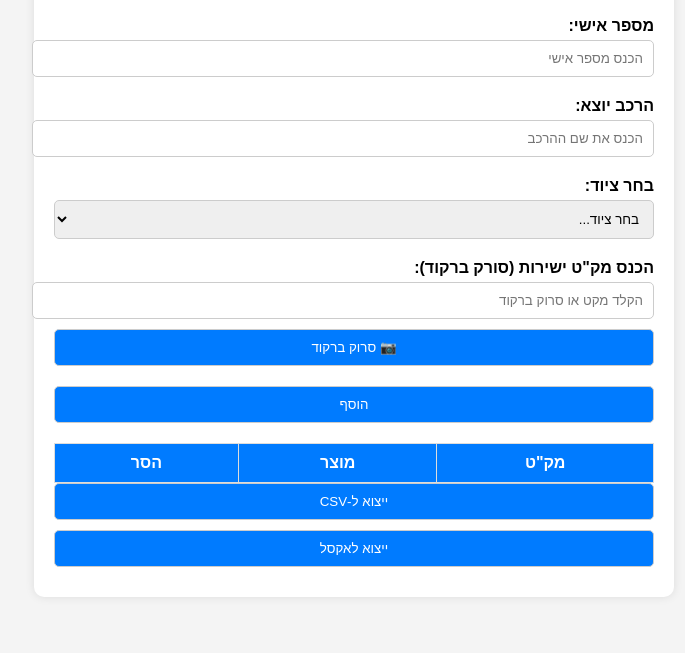
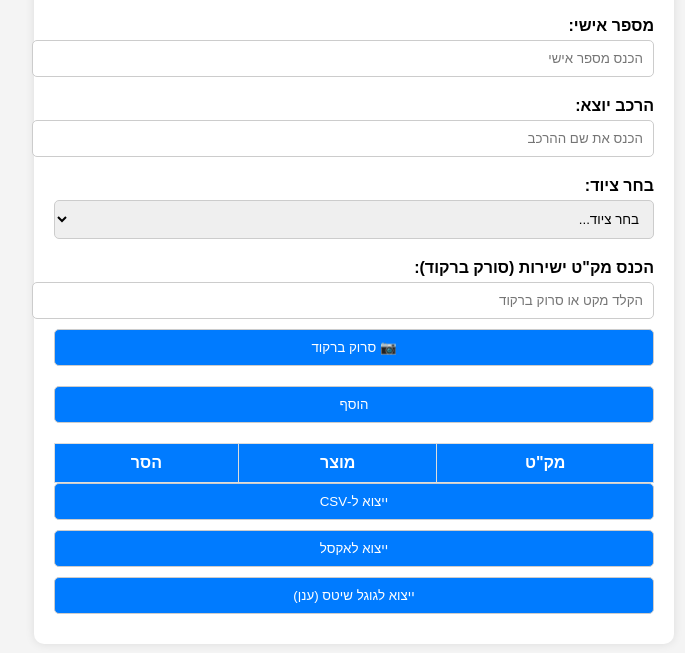
Before and after one commit to eyalmuallem/test1, a plain HTML site: page index.html in a window 1280 px wide. Shown: the part 251-904 px from the top of the page, without its empty margins (286-971 px from the left). Before the commit the page ends 868 px from the top, so only its background shows below. Drawn offline with Linux system fonts and the light colour scheme.

Commit message:
Update index.html

```diff
--- a/index.html
+++ b/index.html
@@ -176,6 +176,8 @@
         </table>
         <button onclick="exportToCSV()">ייצוא ל-CSV</button>
         <button onclick="exportToExcel()">ייצוא לאקסל</button>
+        <button onclick="exportToGoogleSheets()">ייצוא לגוגל שיטס (ענן)</button>
+
 
     </div>
     <script>
@@ -371,8 +373,6 @@ function startScan() {
     link.click();
 }
 
-    </script>
-    <script>
     function exportToExcel() {
     let table = document.getElementById("equipment_table");
     let rows = Array.from(table.rows).slice(1);
@@ -402,6 +402,54 @@ function startScan() {
     let fileName = `מפרט טכני  - ${date} - ${bandName}.xlsx`;
     XLSX.writeFile(wb, fileName);
 }
+function exportToGoogleSheets() {
+    let rows = Array.from(document.querySelectorAll("#equipment_table tbody tr"));
+
+    if(rows.length === 0){
+        alert("אין ציוד לייצא.");
+        return;
+    }
+
+    let soundmanName = document.getElementById("soundman_name").value || "לא צויין";
+    let soundmanId = document.getElementById("soundman_id").value || "לא צויין";
+    let bandName = document.getElementById("band_name").value || "לא צויין";
+    let date = new Date().toISOString().split('T')[0];
+
+    let dataToSend = rows.map(row => {
+        let cells = row.cells;
+        return {
+            soundmanName: soundmanName,
+            soundmanId: soundmanId,
+            bandName: bandName,
+            date: date,
+            code: cells[0].innerText,
+            name: cells[1].innerText
+        };
+    });
+
+    // כתובת ה-URL של ה-Web App שלך בגוגל (החלף כאן בכתובת שקיבלת)
+    const url = "https://script.google.com/macros/s/AKfycbxebyMfz-IfJBmH2Y5fpN7WYCnbvkIdNA5eJC6Izqw9asHvxlllEicgmcZgN73dhTZb/exec";
+
+    fetch(url, {
+        method: "POST",
+        body: JSON.stringify(dataToSend),
+        headers: {
+            "Content-Type": "application/json"
+        }
+    })
+    .then(res => res.json())
+    .then(response => {
+        if(response.result === "success"){
+            alert("הנתונים ייצאו בהצלחה לגוגל שיטס!");
+        } else {
+            alert("אירעה שגיאה בייצוא: " + response.message);
+        }
+    })
+    .catch(err => {
+        alert("שגיאה בשליחת הנתונים: " + err.message);
+    });
+}
+
 
 </script>
 
```
